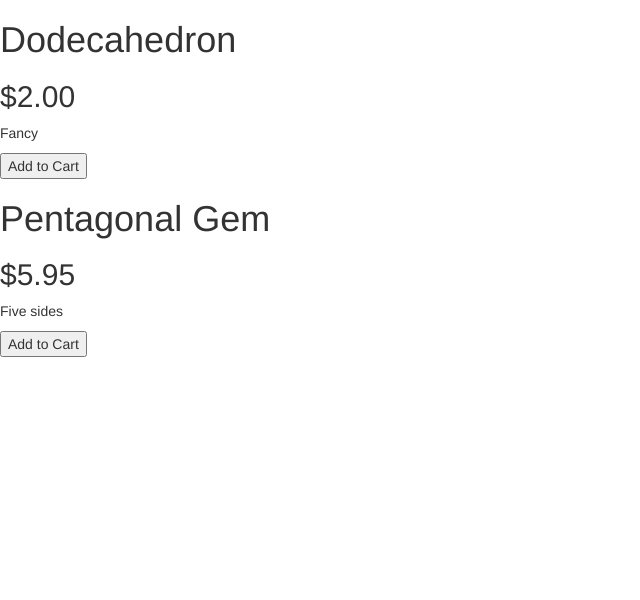
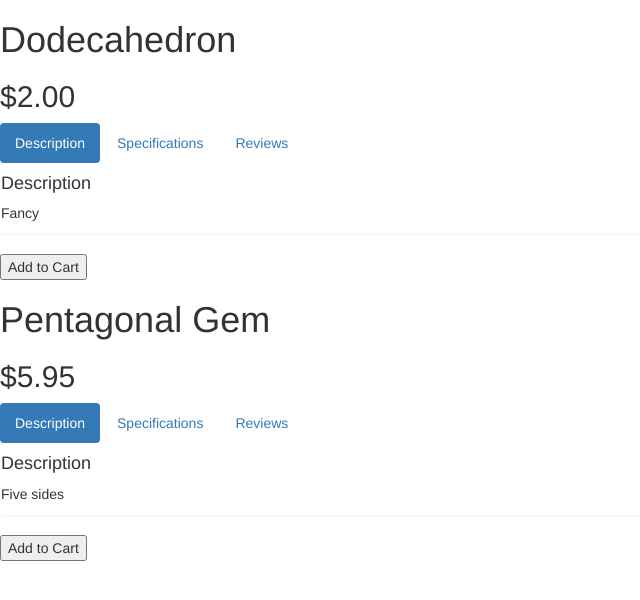
Before and after one commit to Madpoints/CodeSchool-Angular-Level3, a plain HTML site: page index.html in a window 1280 px wide. Shown: the whole page, without its empty margins (0-640 px from the left). Drawn offline with nearby package versions, Linux system fonts and the light colour scheme.

Commit message:
displaying tabs using angular and controllers

```diff
--- a/app.js
+++ b/app.js
@@ -3,6 +3,17 @@
 
     app.controller('StoreController', function() {
         this.products = gems;
+    });
+
+    app.controller('PanelController', function() {
+        this.tab = 1;
+
+        this.selectTab = function(setTab) {
+            this.tab = setTab;
+        };
+        this.isSelected = function(checkTab){
+            return this.tab === checkTab;
+        };
     });
     // Gems as an array of objects
     var gems = [{
--- a/index.html
+++ b/index.html
@@ -13,7 +13,32 @@
             <h1>{{product.name}}</h1>
             <!--pipe price into currency filter to format price-->
             <h2>{{product.price | currency}}</h2>
-            <p>{{product.description}}</p>
+            <!--uses PanelController in app.js to display tabs and info-->
+            <section ng-controller="PanelController as panel">
+                <ul class="nav nav-pills">
+                    <li ng-class="{active: panel.isSelected(1)}">
+                        <a href ng-click="panel.selectTab(1)">Description</a>
+                    </li>
+                    <li ng-class="{active: panel.isSelected(2)">
+                        <a href ng-click="panel.selectTab(2)">Specifications</a>
+                    </li>
+                    <li ng-class="{active: panel.isSelected(3)}">
+                        <a href ng-click="panel.selectTab(3)">Reviews</a>
+                    </li>
+                </ul>
+                <div class="panel" ng-show="panel.isSelected(1)">
+                    <h4>Description</h4>
+                    <p>{{product.description}}</p>
+                </div>
+                <div class="panel" ng-show="panel.isSelected(2)">
+                    <h4>Specifications</h4>
+                    <blockquote>None yet</blockquote>
+                </div>
+                <div class="panel" ng-show="panel.isSelected(3)">
+                    <h4>Reviews</h4>
+                    <blockquote>None yet</blockquote>
+                </div>
+            </section>
             <!--ng-show directive to show button when canPurchase == true-->
             <button ng-show="product.canPurchase"> Add to Cart </button>
         </div>
```
